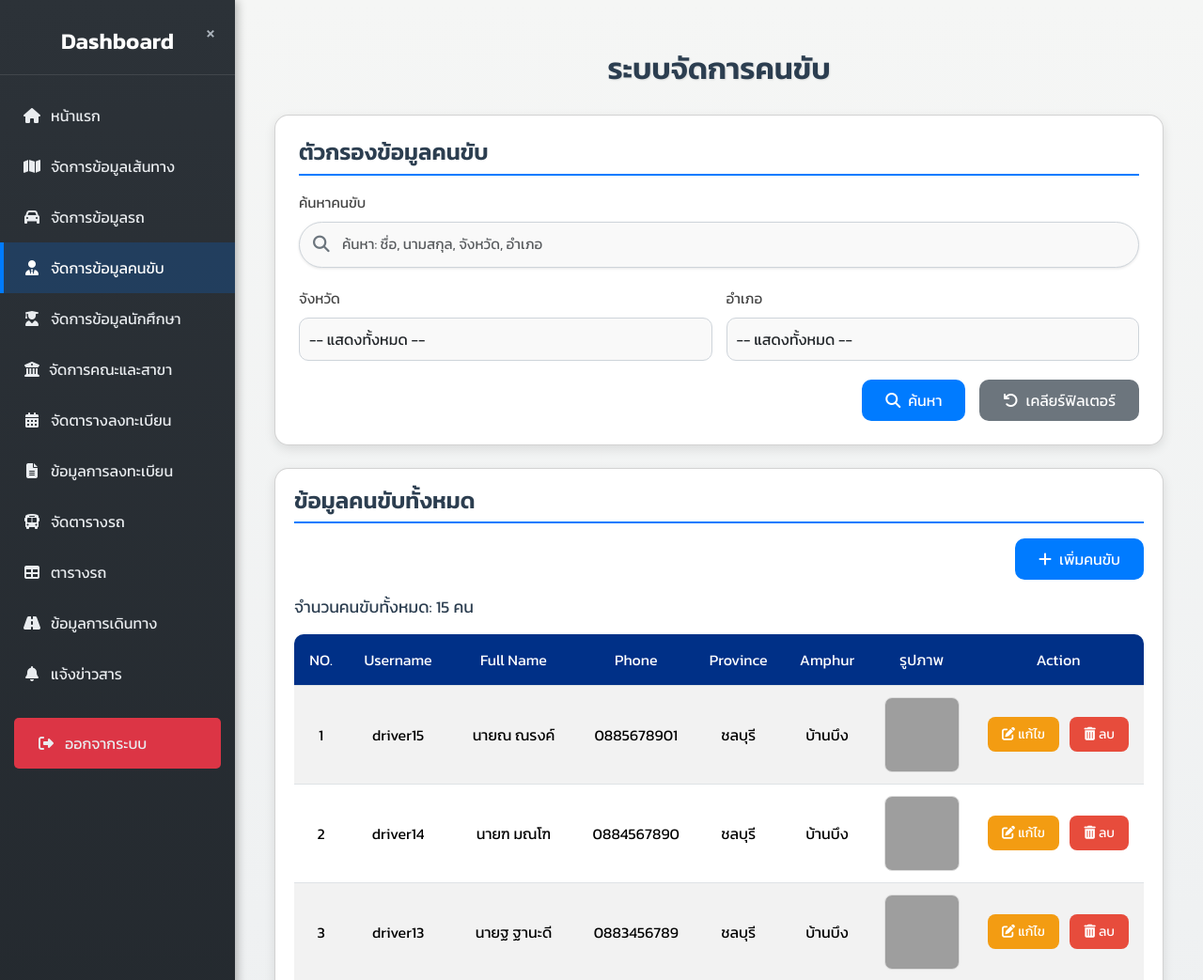
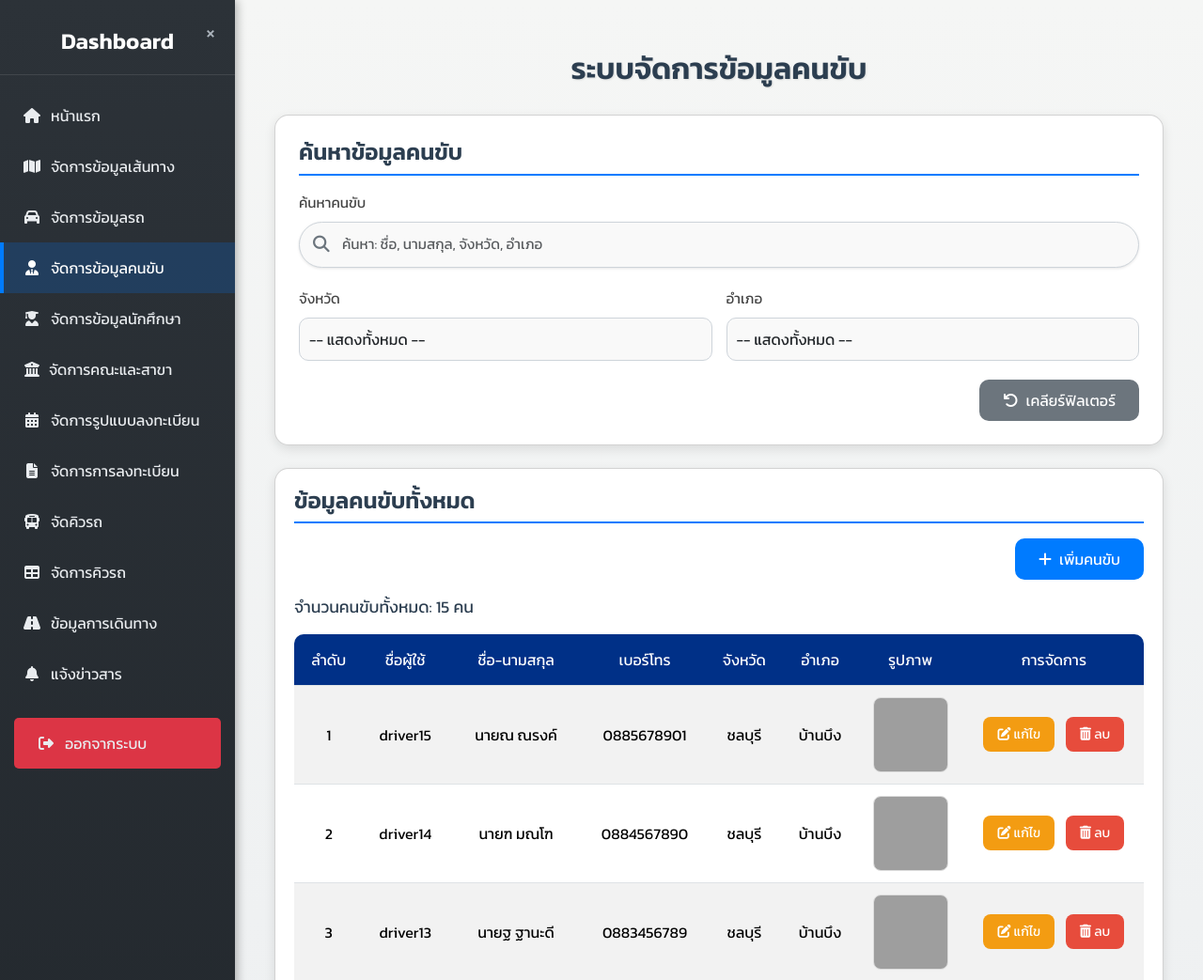
Before and after one commit to bsp-sarawut/Project-TMS, a PHP site: page /driver.php in a window 1280 px wide. Shown: the top 1043 px of the page at 94% size. Run offline with PHP 8.4, Linux system fonts and the light colour scheme; data comes from the database, SQL or seed files in the repository; some libraries are stand-ins or nearby versions; grey boxes are pictures that could not be loaded.

Commit message:
แก้ไขข้อความให้หน้าต่างๆให้สอดคล้องกัน

```diff
--- a/Transport_management_system/admin/driver.php
+++ b/Transport_management_system/admin/driver.php
@@ -31,7 +31,7 @@ try {
 <head>
     <meta charset="UTF-8">
     <meta name="viewport" content="width=device-width, initial-scale=1.0">
-    <title>ระบบจัดการคนขับ</title>
+    <title>ระบบจัดการข้อมูลคนขับ</title>
     <link href="https://cdn.jsdelivr.net/npm/bootstrap@5.3.0-alpha1/dist/css/bootstrap.min.css" rel="stylesheet">
     <link href="https://fonts.googleapis.com/css2?family=Kanit:wght@300;400;600&display=swap" rel="stylesheet">
     <link href="https://cdn.jsdelivr.net/npm/sweetalert2@11/dist/sweetalert2.min.css" rel="stylesheet">
@@ -351,7 +351,7 @@ try {
     <?php include 'sidebar.php'; ?>
     <div class="content" id="content">
         <div class="container mt-4">
-            <h2 class="header-title">ระบบจัดการคนขับ</h2>
+            <h2 class="header-title">ระบบจัดการข้อมูลคนขับ</h2>
 
             <!-- แสดงข้อความแจ้งเตือน -->
             <?php if (isset($_SESSION['success'])) { ?>
@@ -382,7 +382,7 @@ try {
 
             <!-- ส่วนที่ 1: ฟอร์มค้นหาคนขับ -->
             <div class="card mb-4 search-section">
-                <h3 class="mb-3">ตัวกรองข้อมูลคนขับ</h3>
+                <h3 class="mb-3">ค้นหาข้อมูลคนขับ</h3>
                 <div class="search-container">
                     <label for="search_input" class="form-label">ค้นหาคนขับ</label>
                     <div class="search-input-group">
@@ -410,7 +410,7 @@ try {
                     </div>
                 </div>
                 <div class="action-buttons">
-                    <button type="button" class="btn btn-primary" onclick="loadDrivers()"><i class="fas fa-search me-2"></i>ค้นหา</button>
+                    <!-- <button type="button" class="btn btn-primary" onclick="loadDrivers()"><i class="fas fa-search me-2"></i>ค้นหา</button> -->
                     <button type="button" class="btn btn-secondary" onclick="clearFilters()"><i class="fas fa-undo me-2"></i>เคลียร์ฟิลเตอร์</button>
                 </div>
             </div>
@@ -428,14 +428,14 @@ try {
                     <table class="table table-striped">
                         <thead>
                             <tr>
-                                <th>NO.</th>
-                                <th>Username</th>
-                                <th>Full Name</th>
-                                <th>Phone</th>
-                                <th>Province</th>
-                                <th>Amphur</th>
+                                <th>ลำดับ</th>
+                                <th>ชื่อผู้ใช้</th>
+                                <th>ชื่อ-นามสกุล</th>
+                                <th>เบอร์โทร</th>
+                                <th>จังหวัด</th>
+                                <th>อำเภอ</th>
                                 <th>รูปภาพ</th>
-                                <th>Action</th>
+                                <th>การจัดการ</th>
                             </tr>
                         </thead>
                         <tbody id="driverTableBody">
--- a/Transport_management_system/admin/fetch_log_queues.php
+++ b/Transport_management_system/admin/fetch_log_queues.php
@@ -351,7 +351,7 @@ if (count($closed_queues) > 0) {
                                     <table class="table table-striped">
                                         <thead>
                                             <tr>
-                                                <th>ชื่อ</th>
+                                                <th>ชื่อ-นามสกุล</th>
                                                 <th>สถานะ</th>
                                                 <th>วันที่และเวลา</th>
                                             </tr>
--- a/Transport_management_system/admin/manage_faculties_majors.php
+++ b/Transport_management_system/admin/manage_faculties_majors.php
@@ -129,7 +129,7 @@ if (isset($_GET['delete_major_id'])) {
 <head>
     <meta charset="UTF-8">
     <meta name="viewport" content="width=device-width, initial-scale=1.0">
-    <title>จัดการคณะและสาขา</title>
+    <title>ระบบจัดการคณะและสาขา</title>
     <link href="https://cdn.jsdelivr.net/npm/bootstrap@5.3.0-alpha1/dist/css/bootstrap.min.css" rel="stylesheet">
     <link href="https://fonts.googleapis.com/css2?family=Kanit:wght@300;400;600&display=swap" rel="stylesheet">
     <link href="https://cdn.jsdelivr.net/npm/sweetalert2@11/dist/sweetalert2.min.css" rel="stylesheet">
@@ -324,7 +324,7 @@ if (isset($_GET['delete_major_id'])) {
     <?php include 'sidebar.php'; ?>
     <div class="content" id="content">
         <div class="container mt-4">
-            <h2 class="header-title">จัดการคณะและสาขา</h2>
+            <h2 class="header-title">ระบบจัดการคณะและสาขา</h2>
 
             <!-- แสดงข้อความแจ้งเตือน -->
             <?php if (isset($_SESSION['success'])) { ?>
--- a/Transport_management_system/admin/sidebar.php
+++ b/Transport_management_system/admin/sidebar.php
@@ -13,12 +13,12 @@ $current_page = basename($_SERVER['PHP_SELF']);
     <a href="route.php" class="<?php echo $current_page == 'route.php' ? 'active' : ''; ?>"><i class="fas fa-map"></i> จัดการข้อมูลเส้นทาง</a>
     <a href="car.php" class="<?php echo $current_page == 'car.php' ? 'active' : ''; ?>"><i class="fas fa-car"></i> จัดการข้อมูลรถ</a>
     <a href="driver.php" class="<?php echo $current_page == 'driver.php' ? 'active' : ''; ?>"><i class="fas fa-user-tie"></i> จัดการข้อมูลคนขับ</a>
-    <a href="student.php" class="<?php echo $current_page == 'queue_log.php' ? 'active' : ''; ?>"><i class="fas fa-user-graduate"></i> จัดการข้อมูลนักศึกษา</a>
-    <a class="nav-link" href="manage_faculties_majors.php"><i class="fas fa-university me-2"></i>จัดการคณะและสาขา</a>
-    <a href="choice.php" class="<?php echo $current_page == 'choice.php' ? 'active' : ''; ?>"><i class="fas fa-calendar-alt"></i> จัดตารางลงทะเบียน</a>
-    <a href="enrollment.php" class="<?php echo $current_page == 'enrollment.php' ? 'active' : ''; ?>"><i class="fas fa-file-alt"></i> ข้อมูลการลงทะเบียน</a>
-    <a href="queue.php" class="<?php echo $current_page == 'queue.php' ? 'active' : ''; ?>"><i class="fas fa-bus"></i> จัดตารางรถ</a>
-    <a href="show_queue.php" class="<?php echo $current_page == 'show_queue.php' ? 'active' : ''; ?>"><i class="fas fa-table"></i> ตารางรถ</a>
+    <a href="student.php" class="<?php echo $current_page == 'student.php' ? 'active' : ''; ?>"><i class="fas fa-user-graduate"></i> จัดการข้อมูลนักศึกษา</a>
+    <a href="manage_faculties_majors.php" class="<?php echo $current_page == 'manage_faculties_majors.php' ? 'active' : ''; ?>"><i class="fas fa-university me-2"></i> จัดการคณะและสาขา</a>
+    <a href="choice.php" class="<?php echo $current_page == 'choice.php' ? 'active' : ''; ?>"><i class="fas fa-calendar-alt"></i> จัดการรูปแบบลงทะเบียน</a>
+    <a href="enrollment.php" class="<?php echo $current_page == 'enrollment.php' ? 'active' : ''; ?>"><i class="fas fa-file-alt"></i> จัดการการลงทะเบียน</a>
+    <a href="queue.php" class="<?php echo $current_page == 'queue.php' ? 'active' : ''; ?>"><i class="fas fa-bus"></i> จัดคิวรถ</a>
+    <a href="show_queue.php" class="<?php echo $current_page == 'show_queue.php' ? 'active' : ''; ?>"><i class="fas fa-table"></i> จัดการคิวรถ</a>
     <a href="queue_log.php" class="<?php echo $current_page == 'queue_log.php' ? 'active' : ''; ?>"><i class="fas fa-road"></i> ข้อมูลการเดินทาง</a>
     <a href="#" class="<?php echo $current_page == 'notifications.php' ? 'active' : ''; ?>"><i class="fas fa-bell"></i> แจ้งข่าวสาร</a>
     <a href="logout.php" class="logout" id="logout"><i class="fas fa-sign-out-alt"></i> ออกจากระบบ</a>
```
Also changed, not shown: Transport_management_system/admin/car.php (+4 -4 lines), Transport_management_system/admin/choice.php (+8 -8 lines), Transport_management_system/admin/enrollment.php (+9 -9 lines), Transport_management_system/admin/queue.php (+5 -4 lines), Transport_management_system/admin/queue_log.php (+6 -6 lines), Transport_management_system/admin/route.php (+4 -4 lines), Transport_management_system/admin/show_queue.php (+10 -10 lines), Transport_management_system/admin/student.php (+14 -2 lines).
